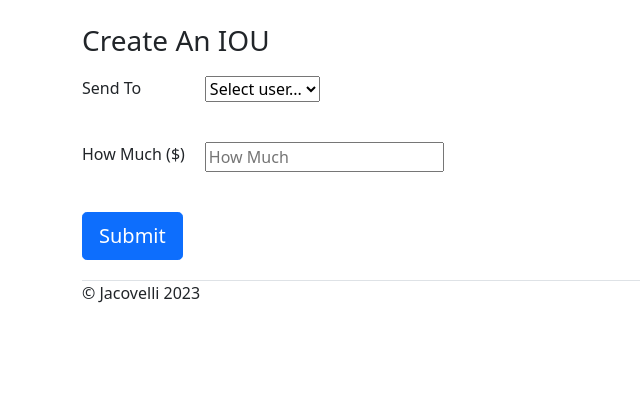
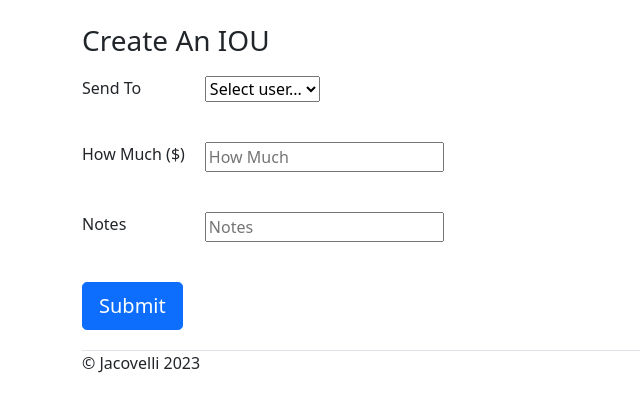
Before and after one commit to pangaea/iouapp, a Flask app: page /create_iou in a window 1280 px wide. Shown: the part 107-519 px from the top of the page, without its empty margins (0-640 px from the left). Run offline with Flask 2, Linux system fonts and the light colour scheme; the visitor is signed in with stand-in values (Sample User, id 1); data that the repository does not hold is empty.

Commit message:
Added notes property to iou objects

```diff
--- a/app.py
+++ b/app.py
@@ -66,7 +66,8 @@
 def apiCreateIou():
     _user_id = request.form['toUserId']
     _how_much = request.form['inputHowMuch']
-    return controllers.iou_controller.create(_user_id, _how_much)
+    _notes = request.form['inputNotes']
+    return controllers.iou_controller.create(_user_id, _how_much, _notes)
 
 if __name__ == "__main__":
     app.run()
--- a/controllers/iou_controller.py
+++ b/controllers/iou_controller.py
@@ -6,10 +6,10 @@
         conn = globals.mysql.connect()
         cursor = conn.cursor()
         user_id = session["user_id"]
-        cursor.execute('SELECT owed, from_user_id, users.display_name, iou.id FROM iou INNER JOIN users ON users.id = from_user_id WHERE to_user_id=%s', user_id)
+        cursor.execute('SELECT owed, from_user_id, users.display_name, iou.id, notes FROM iou INNER JOIN users ON users.id = from_user_id WHERE to_user_id=%s', user_id)
         owed_to = cursor.fetchall()
 
-        cursor.execute('SELECT owed, to_user_id, users.display_name, iou.id FROM iou INNER JOIN users ON users.id = to_user_id WHERE from_user_id=%s', user_id)
+        cursor.execute('SELECT owed, to_user_id, users.display_name, iou.id, notes FROM iou INNER JOIN users ON users.id = to_user_id WHERE from_user_id=%s', user_id)
         owed_from = cursor.fetchall()
 
         return render_template('index.html', home_active="active", owed_from=owed_from, owed_to=owed_to)
@@ -29,13 +29,13 @@
         cursor.close()
         conn.close()
 
-def create(to_user_id, how_huch):
+def create(to_user_id, how_huch, notes):
     try:
         conn = globals.mysql.connect()
         cursor = conn.cursor()
         user_id = session["user_id"]
-        cursor.execute('INSERT INTO iou (owed, to_user_id, from_user_id) VALUES (%s, %s, %s)',
-            (how_huch, to_user_id, user_id))
+        cursor.execute('INSERT INTO iou (owed, to_user_id, from_user_id, notes) VALUES (%s, %s, %s, %s)',
+            (how_huch, to_user_id, user_id, notes))
         conn.commit()
         return json.dumps({'success':'true', 'message':'User authentication success !'})
     except:
--- a/init.sql
+++ b/database/init.sql
@@ -13,6 +13,7 @@
 CREATE TABLE IF NOT EXISTS `IouApp`.`iou` (
     `id` BIGINT NOT NULL AUTO_INCREMENT,
     `owed` DECIMAL(10,2),
+    `notes` VARCHAR(128) NULL,
     `from_user_id` BIGINT,
     INDEX `from_user_id` (from_user_id),
     FOREIGN KEY (from_user_id) REFERENCES users(id),
--- /dev/null
+++ b/database/migrations/add_note_field_to_iou.sql
@@ -0,0 +1,2 @@
+ALTER TABLE `IouApp`.`iou`
+ADD COLUMN `notes` VARCHAR(128) AFTER `owed`;
--- a/static/styles/main.css
+++ b/static/styles/main.css
@@ -63,6 +63,7 @@
 .right_col {
     vertical-align: top;
     display: inline-block;
+    width: 48%;
 }
 
 .left_col h2, .right_col h2 {
--- a/templates/create_iou.html
+++ b/templates/create_iou.html
@@ -26,6 +26,16 @@
                     type="number" min="0.01" step="0.01"
                 />
             </td></tr>
+            <tr><td>
+                <label for="inputNotes" class="sr-only">Notes</label>
+            </td><td>
+                <input
+                    name="inputNotes"
+                    id="inputNotes"
+                    placeholder="Notes"
+                    type="text"
+                />
+            </td></tr>
             <tr><td colspan="2">
                 <button
                     class="btn btn-lg btn-primary btn-block"
--- a/templates/index.html
+++ b/templates/index.html
@@ -7,7 +7,8 @@
     <div class="col-lg-6">
         {% for iou in owed_to %}
         <h4>${{ iou[0] }}</h4>
-        <div>{{ iou[2] }}</div>
+        <div><b>User:</b> {{ iou[2] }}</div>
+        <div><b>Notes:</b> {{ iou[4] }}</div>
         <div><a href="#" onclick="deleteIou('{{iou[3]}}')">Resolve</a></div>
         <br/>
         {% endfor %}
@@ -21,7 +22,8 @@
     <div class="col-lg-6">
         {% for iou in owed_from %}
         <h4>${{ iou[0] }}</h4>
-        <div>{{ iou[2] }}</div>
+        <div><b>User:</b> {{ iou[2] }}</div>
+        <div><b>Notes:</b> {{ iou[4] }}</div>
         <br/>
         {% endfor %}
     </div>
```
Also changed, not shown: README.md.
